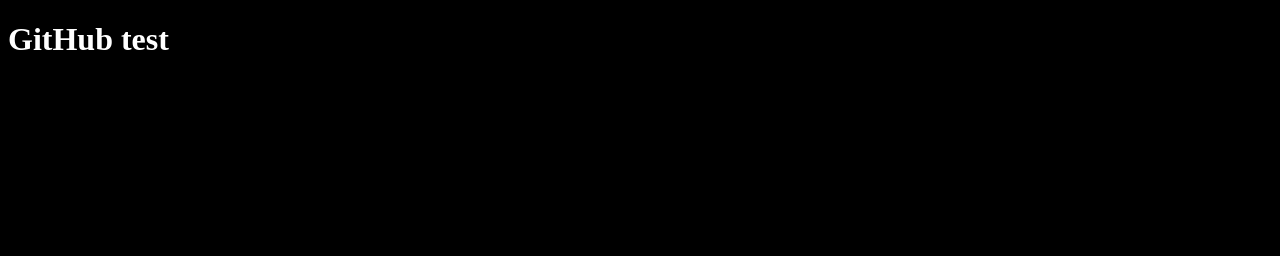
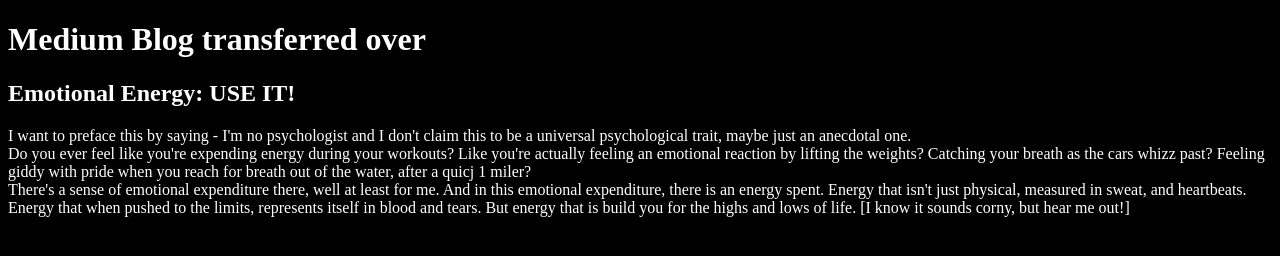
Before and after one commit to aakashathawasya96/aakashathawasya96.github.io, a plain HTML site: page index.html in a window 1280 px wide. Drawn offline with Linux system fonts and the light colour scheme.

Commit message:
Update index.html

```diff
--- a/index.html
+++ b/index.html
@@ -11,7 +11,14 @@
       }
     </style>
     <body>
-      <h1>GitHub test</h1>
+      <h1> Medium Blog transferred over</h1>
+        <h2> Emotional Energy: USE IT! </h2>
+            <p> I want to preface this by saying - I'm no psychologist and I don't claim this to be a universal psychological trait, maybe just an anecdotal one. <br>
+                Do you ever feel like you're expending energy during your workouts? Like you're actually feeling an emotional reaction by lifting the weights?
+                Catching your breath as the cars whizz past? Feeling giddy with pride when you reach for breath out of the water, after a quicj 1 miler? <br>
+                There's a sense of emotional expenditure there, well at least for me. And in this emotional expenditure, there is an energy spent. Energy
+                that isn't just physical, measured in sweat, and heartbeats. Energy that when pushed to the limits, represents itself in blood and tears.
+                But energy that is build you for the highs and lows of life. [I know it sounds corny, but hear me out!] </p>
 
 
 
```
